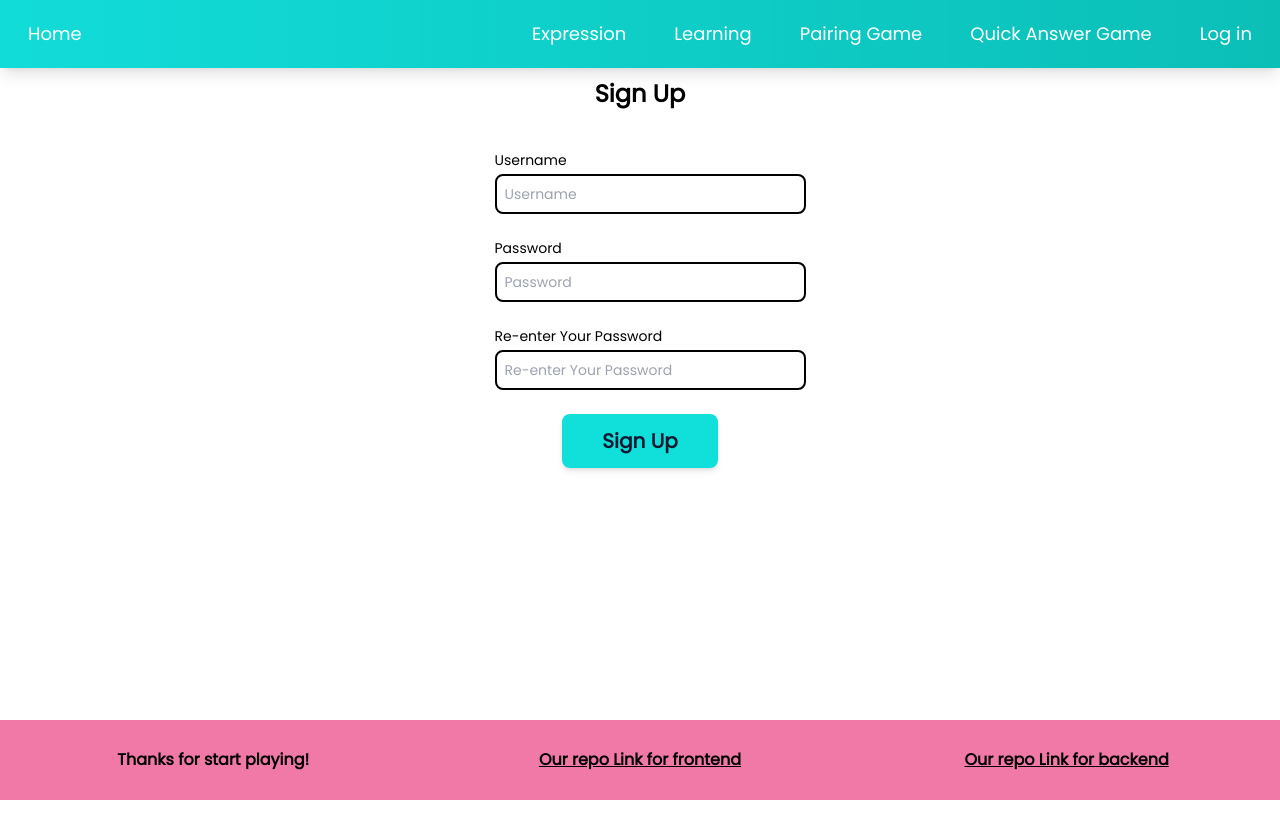
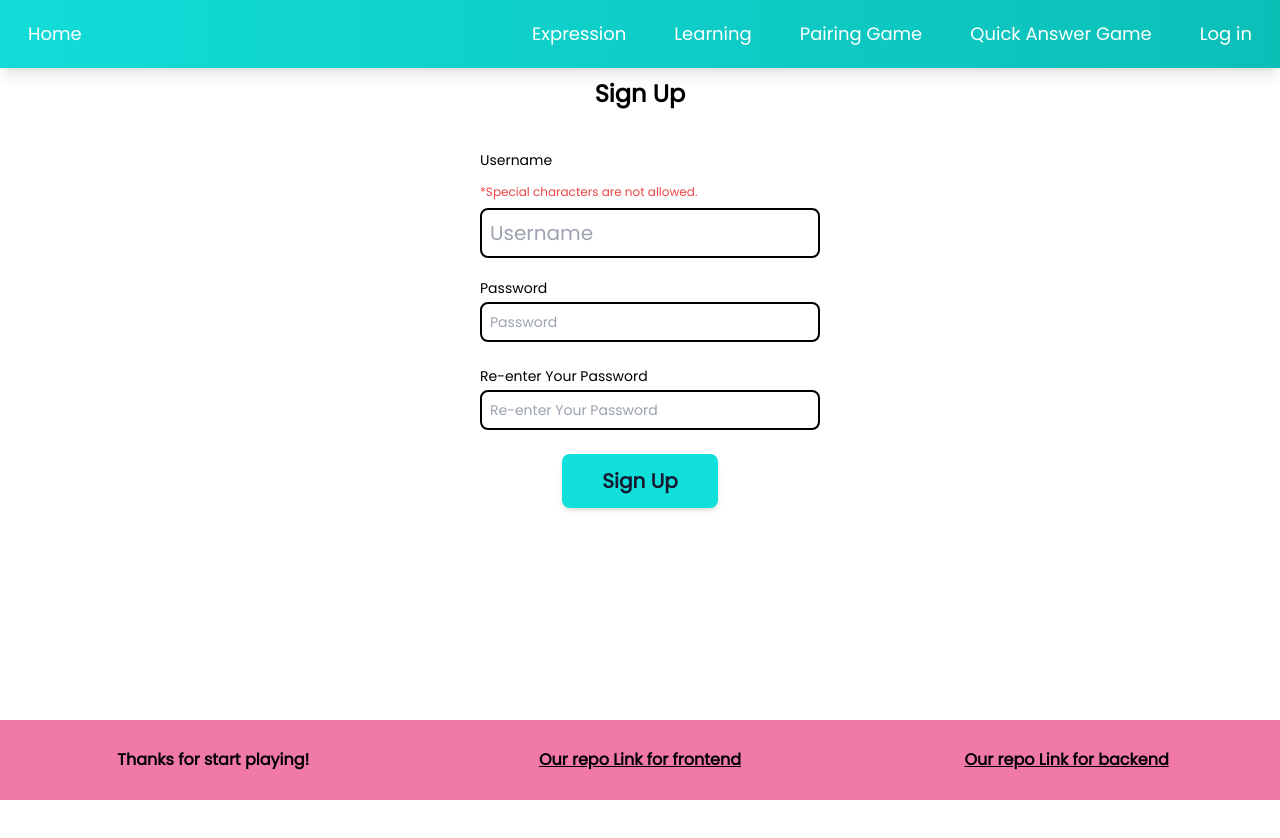
Before and after one commit to JStreet-Sensei/jstreet-frontend, a Next.js app: page /auth/signup in a window 1280 px wide. Shown: the top 838 px of the page. Built offline with nearby package versions, Linux system fonts and the light colour scheme; no server answers.

Commit message:
Add note on signup page as the special charaters are not allowed for username

```diff
--- a/pages/auth/signup.tsx
+++ b/pages/auth/signup.tsx
@@ -64,6 +64,8 @@ export const SignupPage = () => {
         <div className="mb-5 w-full max-w-xs">
           <label htmlFor="username" className="block text-sm font-medium mb-1">
             Username
+          </label>
+          <span className="text-red-500 text-xs">*Special characters are not allowed.</span>
           <input
             id="username"
             type="text"
@@ -73,8 +75,8 @@ export const SignupPage = () => {
             placeholder="Username"
             className="mt-1 block w-full border-black border-2 p-2 rounded-lg"
           />
-          </label>
         </div>
+
         <div className="mb-5 w-full max-w-xs">
           <label htmlFor="password" className="block text-sm font-medium mb-1">
             Password
```
Lines whose indentation alone changed are shown as unchanged.
